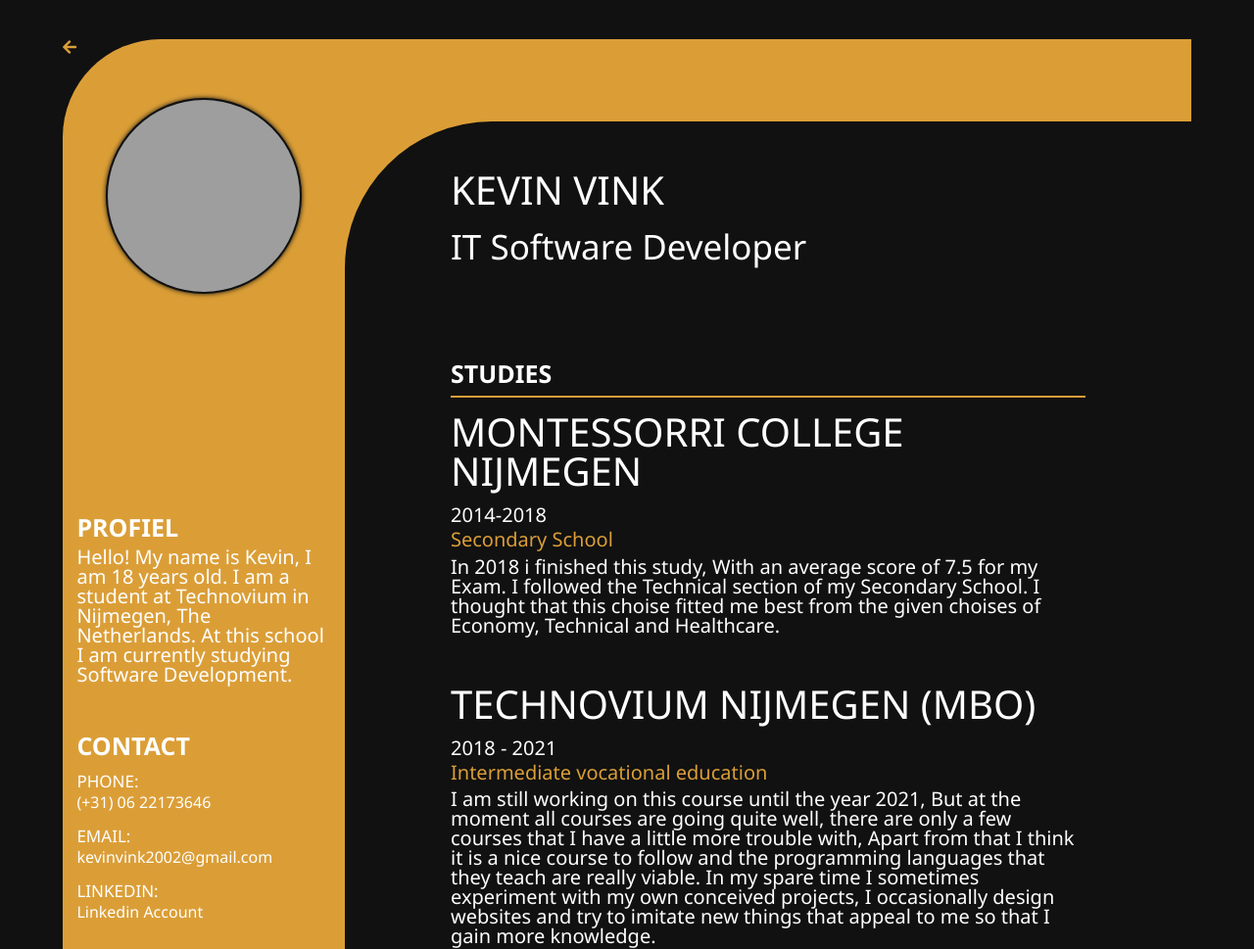
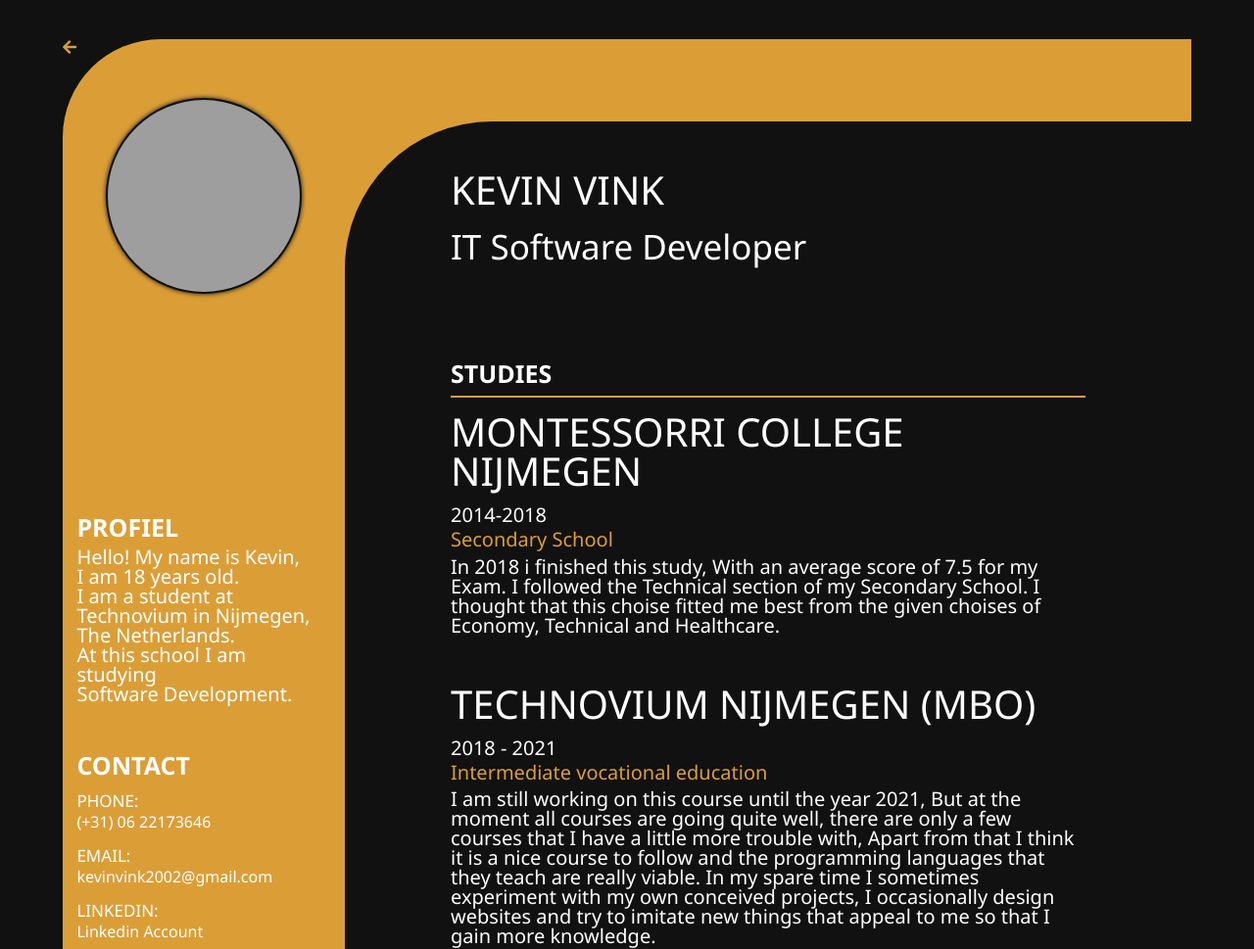
Before and after one commit to Kef100/portfolio.github.io, a plain HTML site: page cv.html in a window 1280 px wide. Shown: the top 969 px of the page at 98% size. Drawn offline with Linux system fonts and the light colour scheme; files that its build step writes are made by us from their sources; grey boxes are pictures that could not be loaded.

Commit message:
v 1.33
final touches on CV page, dynamic age and text fixes

```diff
--- /dev/null
+++ b/assets/js/calculateBirthday.js
@@ -0,0 +1,10 @@
+function calculateBirthday(dob)
+{
+    var diff_ms = Date.now() - dob.getTime();
+    var age_dt = new Date(diff_ms);
+    var location = document.getElementById("age");
+    var age = Math.abs(age_dt.getUTCFullYear() - 1970);
+    location.innerHTML = age;
+}
+
+calculateBirthday(new Date(2002, 1, 13));
--- a/cv.html
+++ b/cv.html
@@ -24,9 +24,11 @@
             <div class="section">
                 <h2>profiel</h2>
                 <p class="text">
-                    Hello! My name is Kevin, I am 18 years old.
-                    I am a student at Technovium in Nijmegen, The Netherlands.
-                    At this school I am currently studying Software Development.
+                    Hello! My name is Kevin,<br>
+                     I am <span id="age"></span> years old. <br>
+                    I am a student at Technovium in Nijmegen, The Netherlands.<br>
+                    At this school I am studying <br>
+                    Software Development.
                 </p>
             </div>
             <div class="section">
@@ -172,6 +174,7 @@
             </div>
         </div>
     </div>
+    <script type="text/javascript" src="assets/js/calculateBirthday.js"></script>
     <script type="text/javascript" src="assets/js/backToTop.js"></script>
 </body>
 </html>
```
